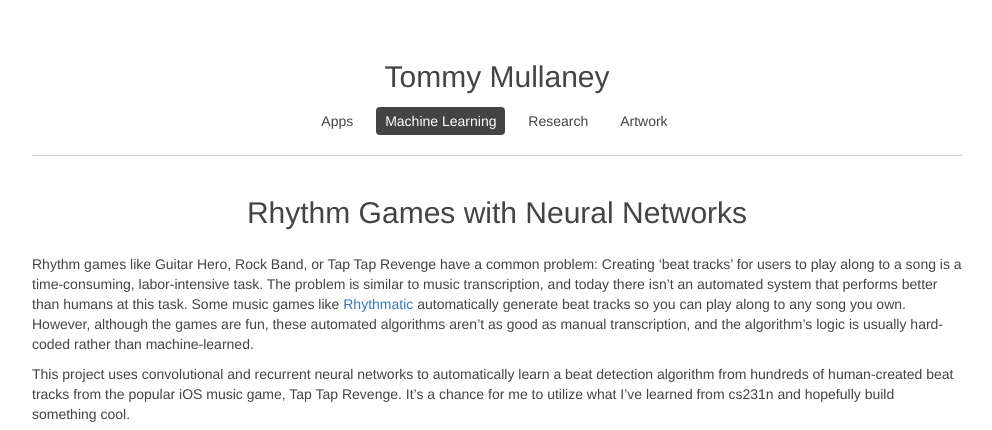
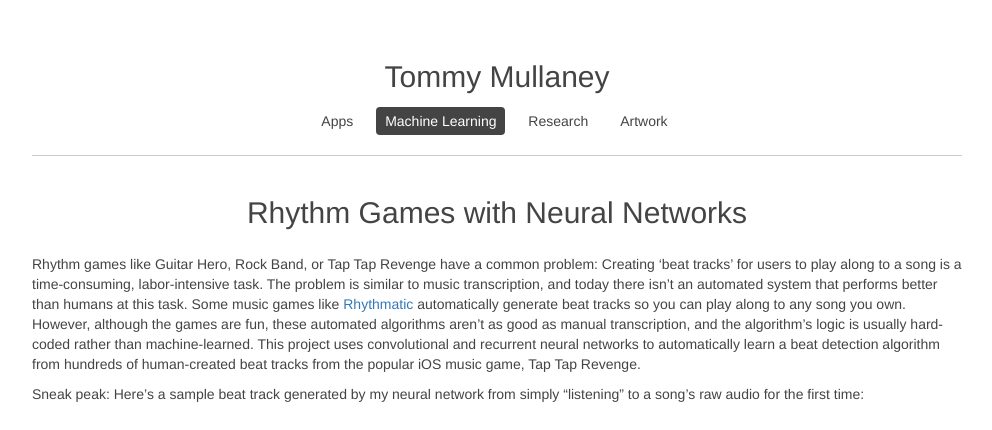
Before and after one commit to tmullaney/tmullaney.github.io, a Jekyll site: the page built from _posts/2016-08-01-deep-learning-beat-detection.markdown, in a window 1280 px wide and 900 px high, cut to the strip 0-430 px from the top of the window. Shown: the whole strip, without its empty margins (143-1135 px from the left). Built offline with Jekyll 4.4.1, drawn with Linux system fonts in a browser that asks for light colours.

```diff
--- a/_posts/2012-03-01-market-shark.markdown
+++ b/_posts/2012-03-01-market-shark.markdown
@@ -8,6 +8,7 @@ priority: 10
 A professional-grade investing app for iPhone and iPad, MarketShark helps you research stock fundamentals and track your portfolio on the go. I developed MarketShark with [Bryson Alef](https://www.linkedin.com/in/brysonalef) after a summer internship in private equity, where I discovered that software for researching stock fundamentals was prohibitively expensive for all but large enterprises.
 
 After Rhythmatic's success, MarketShark was largely experimental:
+
  * We tried setting the price at $4.99 and at $19.99 to increase revenue and drive the perception that MarketShark was professional-grade software. It turned out that $19.99 had a more positive overall impact on revenue.
  * We raised money and tried buying several thousand dollars worth of online banner ads on popular investing sites like Seeking Alpha and The Motley Fool. It turned out to be an expensive lesson: The cost of acquiring a customer via banner ads was significantly more than the revenue they brought in. Find other ways to advertise!
 
--- a/_posts/2016-08-01-deep-learning-beat-detection.markdown
+++ b/_posts/2016-08-01-deep-learning-beat-detection.markdown
@@ -3,13 +3,11 @@ layout: post
 title:  "Rhythm Games with Neural Networks"
 date:   2016-08-01
 category: machine-learning
-feature_image: /img/deep-learning-beat-detection-feature.png
+feature_image: /img/spectrogram-track-example.png
 detail: true
 ---
 
-Rhythm games like Guitar Hero, Rock Band, or Tap Tap Revenge have a common problem: Creating 'beat tracks' for users to play along to a song is a time-consuming, labor-intensive task. The problem is similar to music transcription, and today there isn't an automated system that performs better than humans at this task. Some music games like [Rhythmatic](/apps) automatically generate beat tracks so you can play along to any song you own. However, although the games are fun, these automated algorithms aren't as good as manual transcription, and the algorithm's logic is usually hard-coded rather than machine-learned.
-
-This project uses convolutional and recurrent neural networks to automatically learn a beat detection algorithm from hundreds of human-created beat tracks from the popular iOS music game, Tap Tap Revenge. It's a chance for me to utilize what I've learned from cs231n and hopefully build something cool.
+Rhythm games like Guitar Hero, Rock Band, or Tap Tap Revenge have a common problem: Creating 'beat tracks' for users to play along to a song is a time-consuming, labor-intensive task. The problem is similar to music transcription, and today there isn't an automated system that performs better than humans at this task. Some music games like [Rhythmatic](/apps) automatically generate beat tracks so you can play along to any song you own. However, although the games are fun, these automated algorithms aren't as good as manual transcription, and the algorithm's logic is usually hard-coded rather than machine-learned. This project uses convolutional and recurrent neural networks to automatically learn a beat detection algorithm from hundreds of human-created beat tracks from the popular iOS music game, Tap Tap Revenge.
 
 Sneak peak: Here's a sample beat track generated by my neural network from simply "listening" to a song's raw audio for the first time:
 
```
Also changed, not shown: img/char-rnn-gchat-feature.png.
